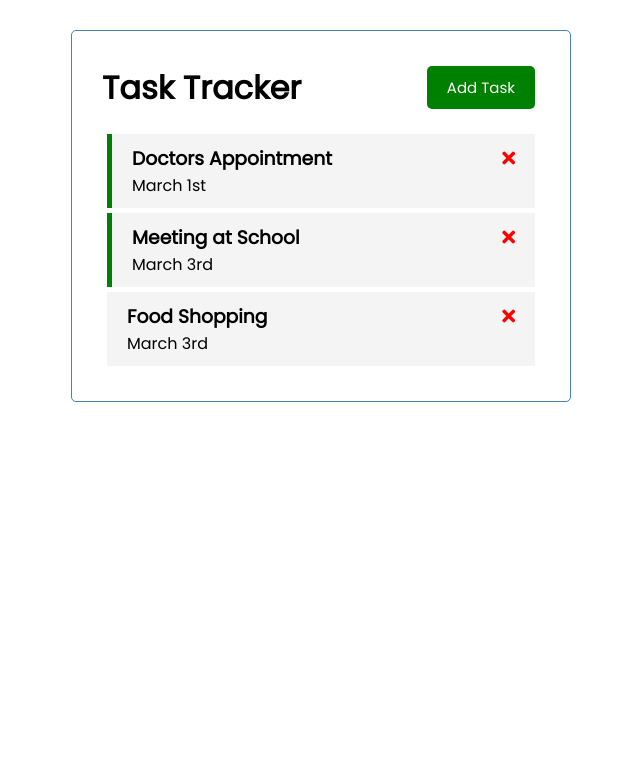
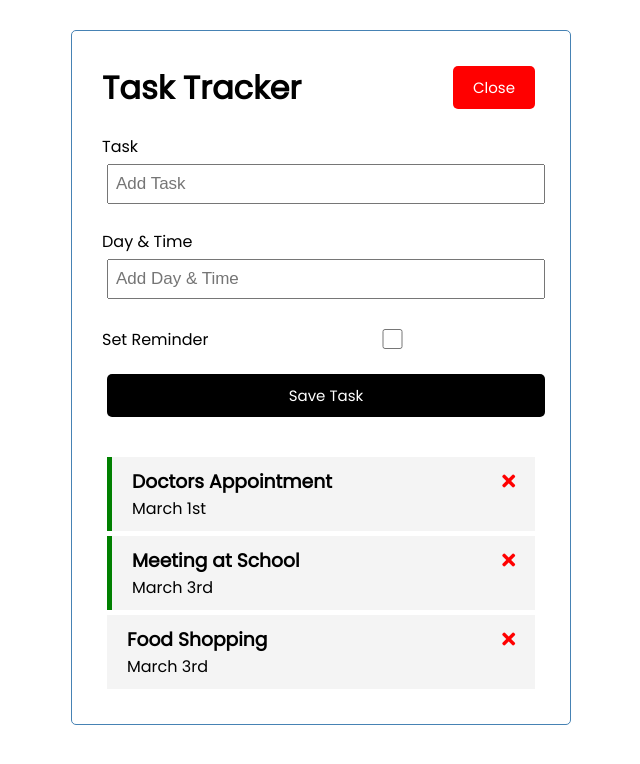
Before and after one commit to Marshall-Hao/vue-crash-2021, a Vue app: page / in a window 1280 px wide. Both pictures are taken after a click on the button "Add Task". Shown: the top 764 px of the page, without its empty margins (319-959 px from the left). Built offline with nearby package versions, Linux system fonts and the light colour scheme.

Commit message:
add AddTask component, toggle the show of addtask section, activate the addtask button

```diff
--- a/src/App.vue
+++ b/src/App.vue
@@ -1,6 +1,10 @@
 <template>
   <div class="container">
-    <Header title="Task Tracker"/>
+    <Header @toggle-add-task="toggleAddTask"
+    title="Task Tracker" :showAddTask="showAddTask"/>
+    <div v-show="showAddTask">
+      <AddTask @add-task="addTask"/>
+    </div>
     <Tasks @toggle-reminder="toggleReminder" @delete-task="deleteTask" :tasks="tasks"/>
   </div>
 </template>
@@ -8,19 +12,28 @@
 <script>
 import Header from './components/Header.vue';
 import Tasks from './components/Tasks.vue';
+import AddTask from './components/AddTask.vue';
 
 export default {
   name: 'App',
   components: {
     Header,
     Tasks,
+    AddTask,
   },
   data() {
     return {
       tasks: [],
+      showAddTask: false,
     };
   },
   methods: {
+    toggleAddTask() {
+      this.showAddTask = !this.showAddTask;
+    },
+    addTask(task) {
+      this.tasks = [...this.tasks, task];
+    },
     deleteTask(id) {
       // eslint-disable-next-line no-alert, no-restricted-globals
       if (confirm('Are you sure?')) {
--- /dev/null
+++ b/src/components/AddTask.vue
@@ -0,0 +1,92 @@
+<template>
+ <form @submit="onSubmit" class="add-form">
+    <div class="form-control">
+      <label>Task</label>
+      <input type="text" v-model="text" name="text" placeholder="Add Task" />
+    </div>
+    <div class="form-control">
+      <label>Day & Time</label>
+      <input
+        type="text"
+        v-model="day"
+        name="day"
+        placeholder="Add Day & Time"
+      />
+    </div>
+    <div class="form-control form-control-check">
+      <label>Set Reminder</label>
+      <input type="checkbox" v-model="reminder" name="reminder" />
+    </div>
+
+    <input type="submit" value="Save Task" class="btn btn-block" />
+  </form>
+</template>
+
+<script>
+export default {
+  name: 'AddTask',
+  data() {
+    return {
+      text: '',
+      day: '',
+      reminder: false,
+    };
+  },
+  methods: {
+    onSubmit(e) {
+      e.preventDefault();
+
+      if (!this.text) {
+        // eslint-disable-next-line no-alert
+        alert('Please add a task');
+        // eslint-disable-next-line no-useless-return
+        return;
+      }
+
+      const newTask = {
+        id: Math.floor(Math.random() * 100000),
+        text: this.text,
+        day: this.day,
+        reminder: this.reminder,
+      };
+
+      this.$emit('add-task', newTask);
+
+      this.text = '';
+      this.day = '';
+      this.reminder = false;
+    },
+  },
+};
+</script>
+
+<style scoped>
+.add-form {
+  margin-bottom: 40px;
+}
+.form-control {
+  margin: 20px 0;
+}
+.form-control label {
+  display: block;
+}
+.form-control input {
+  width: 100%;
+  height: 40px;
+  margin: 5px;
+  padding: 3px 7px;
+  font-size: 17px;
+}
+.form-control-check {
+  display: flex;
+  align-items: center;
+  justify-content: space-between;
+}
+.form-control-check label {
+  flex: 1;
+}
+.form-control-check input {
+  flex: 2;
+  height: 20px;
+}
+</style>
--- a/src/components/Button.vue
+++ b/src/components/Button.vue
@@ -11,7 +11,7 @@
   },
   methods: {
     onClick() {
-      console.log('click');
+      this.$emit('btn-click');
     },
   },
 };
--- a/src/components/Header.vue
+++ b/src/components/Header.vue
@@ -1,9 +1,9 @@
 <template>
   <header>
     <h1>{{ title }}</h1>
-    <Button text="Add Task" color="green"/>
-  <!--   <Button text="Update Task" color="blue"/>
-    <Button text="Delete Task" color="red"/> -->
+    <Button @btn-click="$emit('toggle-add-task')"
+    :text="showAddTask ? 'Close' : 'Add Task'"
+    :color="showAddTask ? 'red' : 'green'"/>
   </header>
 </template>
 
@@ -14,6 +14,7 @@
   name: 'Header',
   props: {
     title: String,
+    showAddTask: Boolean,
   },
   components: {
     Button,
```
